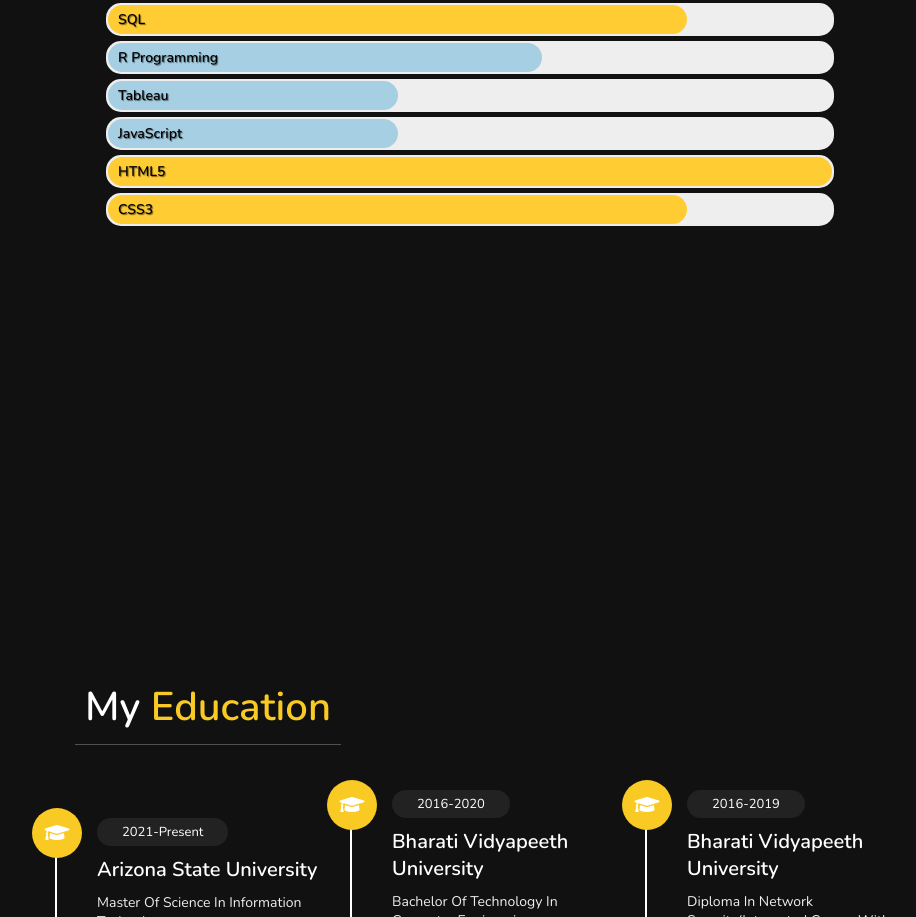
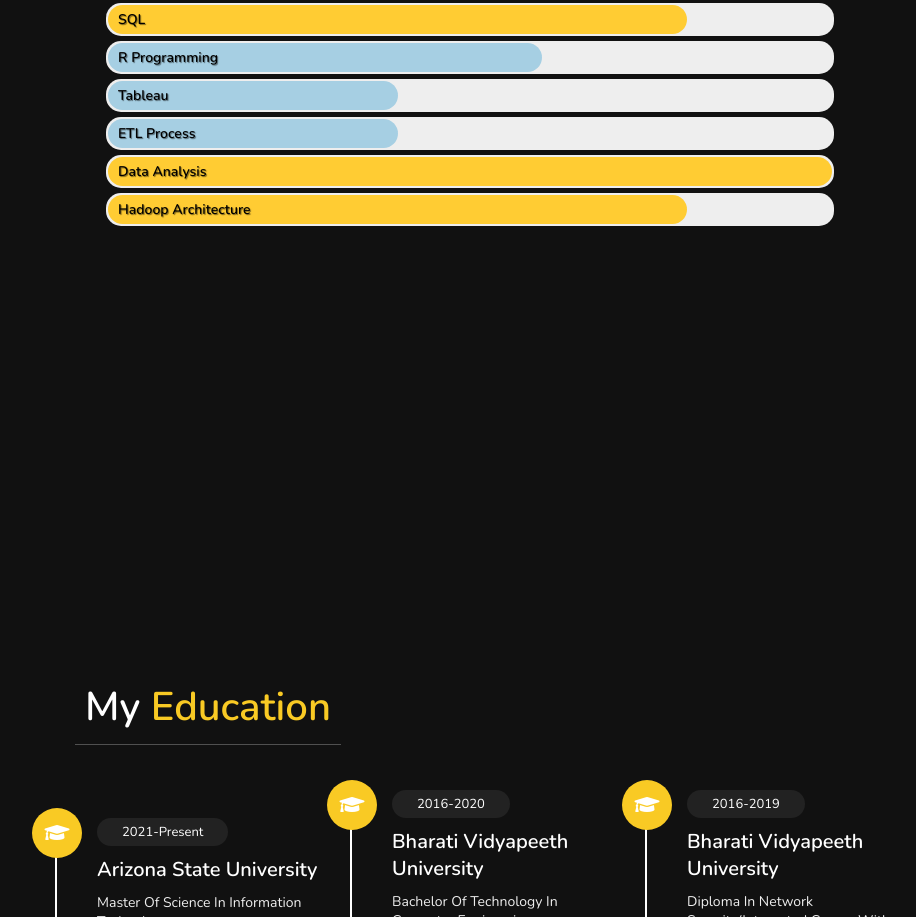
Before and after one commit to medimpudi88/app, a plain HTML site: page index.html in a window 1280 px wide. Shown: the part 1768-2685 px from the top of the page, without its empty margins (345-1261 px from the left). Drawn offline with nearby package versions, Linux system fonts and the light colour scheme.

Commit message:
Update index.html

```diff
--- a/index.html
+++ b/index.html
@@ -56,7 +56,7 @@
                <h3> <span> Qualification : </span> Master's in Information Technology(Pursuing) </h3>
                <h3> <span> Specialization : </span> BigData & Analytics </h3>
                <h3> <span> Title : </span> Developer</h3>
-               <button class="btn" onclick=" window.open('https://1drv.ms/b/s!AtkCqFLZzxpV5h2SN9nuculXg71h', '_blank');" type="submit">View My Resume</button>
+               <button class="btn" onclick=" window.open('https://1drv.ms/b/s!AtkCqFLZzxpV6FWrwNdT7zA0CdyB', '_blank');" type="submit">View My Resume</button>
                <br><br>
                <h3> <span> Connect with me: </span> </h3>
                <a href="https://facebook.com/medimpudi88/" target="_blank"><button class="btn"><i class="fa fa-facebook"></i> </button></a>
@@ -94,9 +94,9 @@
             <div class="bar front advanced" data-skill="SQL"></div>
             <div class="bar back intermediate" data-skill="R Programming"></div>
             <div class="bar back basic" data-skill="Tableau"></div>
-            <div class="bar back basic" data-skill="JavaScript"></div>
-            <div class="bar front expert" data-skill="HTML5"></div>
-            <div class="bar front advanced" data-skill="CSS3"></div>
+            <div class="bar back basic" data-skill="ETL Process"></div>
+            <div class="bar front expert" data-skill="Data Analysis"></div>
+            <div class="bar front advanced" data-skill="Hadoop Architecture"></div>
          </div>
       </section>
       <!-- skills section ends -->
```
